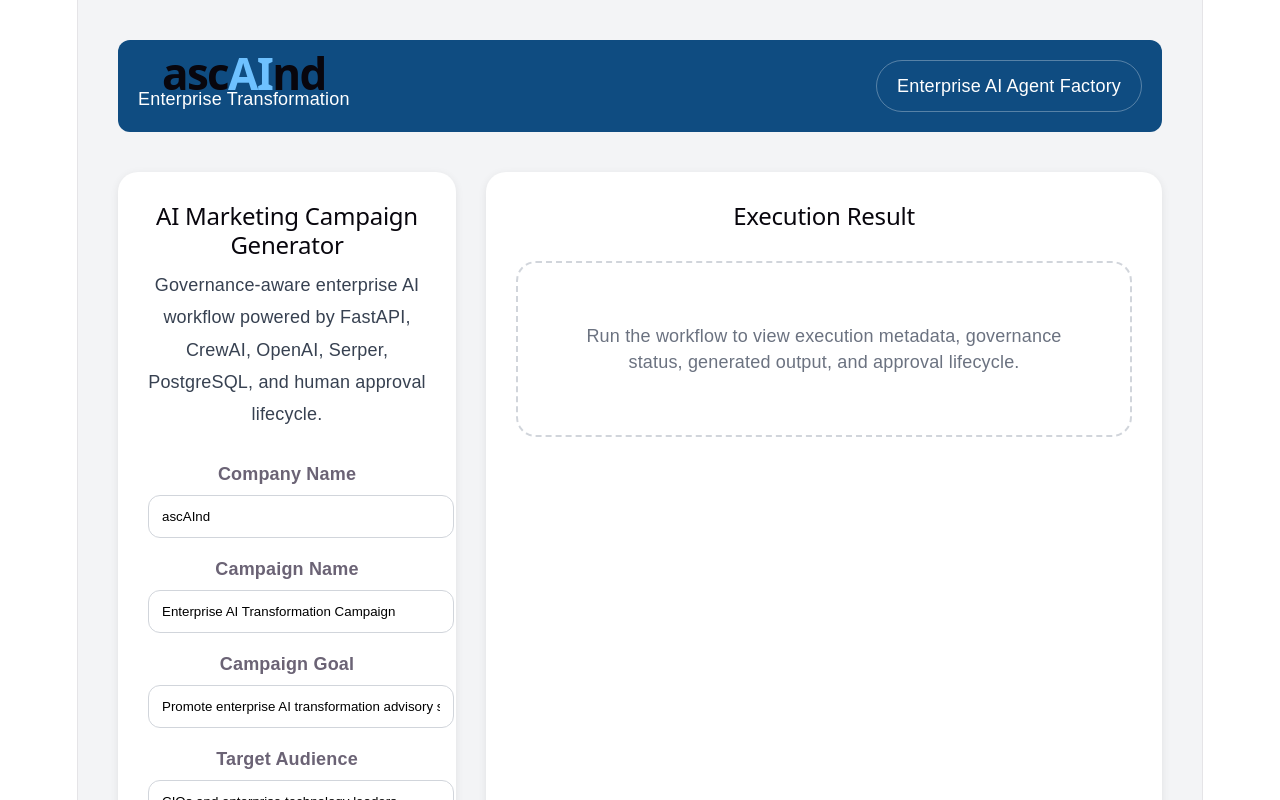
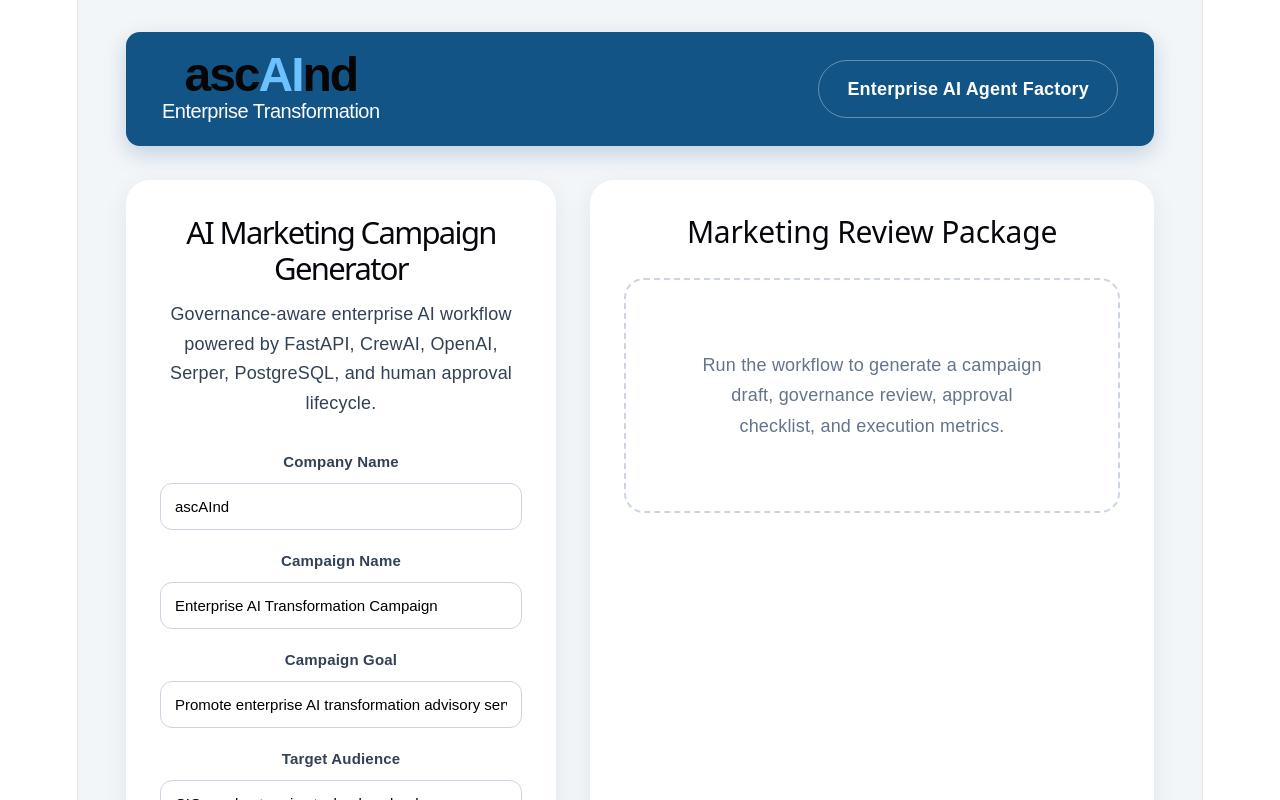
Before and after one commit to ysuneja06/enterprise-ai-agent-factory, a React app in the folder frontend/: page / in a window 1280 px wide. Shown: the top 800 px of the page. Built offline with nearby package versions, Linux system fonts and the light colour scheme; no server answers; the HTML template or start-up script is replaced by a standard one.

Commit message:
Improve enterprise review UI and update environment example

```diff
--- a/frontend/src/App.jsx
+++ b/frontend/src/App.jsx
@@ -67,8 +67,7 @@ function App() {
     } catch (error) {
       setResult({
         status: "error",
-        message:
-          "Unable to connect to backend API. Please ensure FastAPI is running.",
+        message: "Unable to connect to backend API.",
         details: error.message,
       });
     }
@@ -76,74 +75,130 @@ function App() {
     setLoading(false);
   };
 
+  const content = result?.final_output?.content || "";
+  const metadata = result?.execution_metadata || {};
+  const campaign = result?.campaign_context || {};
+  const usage = result?.usage_metrics || {};
+
+  const getSection = (start, end) => {
+    if (!content) return "";
+    const startIndex = content.indexOf(start);
+    if (startIndex === -1) return "";
+    const sliced = content.slice(startIndex + start.length);
+    if (!end) return sliced.trim();
+    const endIndex = sliced.indexOf(end);
+    return (endIndex === -1 ? sliced : sliced.slice(0, endIndex)).trim();
+  };
+
+  const emailDraft = getSection("### 1. Final Email Draft", "### 2.");
+  const assumptions = getSection("### 2. Key Assumptions", "### 3.");
+  const risks = getSection("### 3. Risks or Claims to Verify", "### 4.");
+  const checklist = getSection("### 4. Human Approval Checklist", "### 5.");
+
   return (
     <div
       style={{
-        backgroundColor: "#f3f4f6",
+        backgroundColor: "#f3f6f9",
         minHeight: "100vh",
-        padding: "40px",
-        fontFamily: "Arial",
+        padding: "32px 48px",
+        fontFamily: "Arial, Helvetica, sans-serif",
+        color: "#0f172a",
       }}
     >
       <div
         style={{
-          backgroundColor: "#0f4c81",
-          color: "white",
-          padding: "20px",
-          borderRadius: "12px",
-          marginBottom: "40px",
+          maxWidth: "1500px",
+          margin: "0 auto",
+        }}
+      >
+        <header
+          style={{
+            backgroundColor: "#125486",
+            padding: "22px 36px",
+            borderRadius: "14px",
+            marginBottom: "34px",
             display: "flex",
             justifyContent: "space-between",
             alignItems: "center",
+            boxShadow: "0 8px 22px rgba(15, 76, 129, 0.22)",
           }}
         >
           <div>
-          <h1 style={{ margin: 0, fontSize: "44px", fontWeight: "bold" }}>
-            asc<span style={{ color: "#6ec1ff" }}>AI</span>nd
-          </h1>
-          <p style={{ margin: 0 }}>Enterprise Transformation</p>
-        </div>
-
             <div
               style={{
-            border: "1px solid rgba(255,255,255,0.3)",
-            padding: "12px 20px",
-            borderRadius: "999px",
+                fontSize: "48px",
+                lineHeight: "42px",
+                fontWeight: 800,
+                letterSpacing: "-2px",
+                color: "#050505",
               }}
             >
-          Enterprise AI Agent Factory
+              asc<span style={{ color: "#6ec1ff" }}>AI</span>nd
+            </div>
+            <div
+              style={{
+                color: "white",
+                fontSize: "20px",
+                marginTop: "2px",
+                letterSpacing: "-0.5px",
+              }}
+            >
+              Enterprise Transformation
             </div>
           </div>
 
           <div
             style={{
-          display: "grid",
-          gridTemplateColumns: "1fr 2fr",
-          gap: "30px",
+              color: "white",
+              border: "1px solid rgba(255,255,255,0.35)",
+              padding: "15px 28px",
+              borderRadius: "999px",
+              fontSize: "18px",
+              fontWeight: 600,
             }}
           >
-        <div
+            Enterprise AI Agent Factory
+          </div>
+        </header>
+
+        <main
+          style={{
+            display: "grid",
+            gridTemplateColumns: "430px 1fr",
+            gap: "34px",
+            alignItems: "start",
+          }}
+        >
+          <section
             style={{
               backgroundColor: "white",
-            padding: "30px",
-            borderRadius: "20px",
-            boxShadow: "0 2px 8px rgba(0,0,0,0.08)",
+              padding: "34px",
+              borderRadius: "24px",
+              boxShadow: "0 8px 24px rgba(15, 23, 42, 0.08)",
             }}
           >
-          <h2 style={{ textAlign: "center", marginBottom: "10px" }}>
+            <h1
+              style={{
+                textAlign: "center",
+                fontSize: "31px",
+                lineHeight: "36px",
+                margin: "0 0 14px",
+              }}
+            >
               AI Marketing Campaign Generator
-          </h2>
+            </h1>
 
             <p
               style={{
                 textAlign: "center",
-              color: "#374151",
-              lineHeight: "1.8",
+                color: "#334155",
+                lineHeight: "1.65",
+                fontSize: "18px",
                 marginBottom: "30px",
               }}
             >
-            Governance-aware enterprise AI workflow powered by FastAPI, CrewAI,
-            OpenAI, Serper, PostgreSQL, and human approval lifecycle.
+              Governance-aware enterprise AI workflow powered by FastAPI,
+              CrewAI, OpenAI, Serper, PostgreSQL, and human approval lifecycle.
             </p>
 
             {visibleFields.map((key) => (
@@ -152,7 +207,9 @@ function App() {
                   style={{
                     display: "block",
                     marginBottom: "8px",
-                  fontWeight: "bold",
+                    fontWeight: 700,
+                    fontSize: "15px",
+                    color: "#334155",
                     textTransform: "capitalize",
                   }}
                 >
@@ -166,9 +223,10 @@ function App() {
                     onChange={handleChange}
                     style={{
                       width: "100%",
-                    padding: "13px",
+                      padding: "14px",
                       borderRadius: "12px",
-                    border: "1px solid #d1d5db",
+                      border: "1px solid #cbd5e1",
+                      fontSize: "15px",
                     }}
                   >
                     <option value="Strict">Strict</option>
@@ -183,9 +241,11 @@ function App() {
                     onChange={handleChange}
                     style={{
                       width: "100%",
-                    padding: "13px",
+                      padding: "14px",
                       borderRadius: "12px",
-                    border: "1px solid #d1d5db",
+                      border: "1px solid #cbd5e1",
+                      fontSize: "15px",
+                      boxSizing: "border-box",
                     }}
                   />
                 )}
@@ -197,13 +257,14 @@ function App() {
               disabled={loading}
               style={{
                 width: "100%",
-              padding: "16px",
+                marginTop: "8px",
+                padding: "17px",
                 borderRadius: "14px",
                 border: "none",
-              backgroundColor: loading ? "#94a3b8" : "#0f4c81",
+                backgroundColor: loading ? "#94a3b8" : "#125486",
                 color: "white",
                 fontSize: "18px",
-              fontWeight: "bold",
+                fontWeight: 800,
                 cursor: loading ? "not-allowed" : "pointer",
               }}
             >
@@ -211,90 +272,256 @@ function App() {
                 ? "Running Enterprise AI Workflow..."
                 : "Run Campaign Workflow"}
             </button>
+          </section>
+
+          <section
+            style={{
+              backgroundColor: "white",
+              padding: "34px",
+              borderRadius: "24px",
+              boxShadow: "0 8px 24px rgba(15, 23, 42, 0.08)",
+              minHeight: "760px",
+            }}
+          >
+            <h2
+              style={{
+                textAlign: "center",
+                fontSize: "30px",
+                marginTop: 0,
+                marginBottom: "28px",
+              }}
+            >
+              Marketing Review Package
+            </h2>
+
+            {!result && (
+              <div
+                style={{
+                  textAlign: "center",
+                  color: "#64748b",
+                  border: "2px dashed #cbd5e1",
+                  padding: "70px",
+                  borderRadius: "20px",
+                  fontSize: "18px",
+                  lineHeight: "1.7",
+                }}
+              >
+                Run the workflow to generate a campaign draft, governance review,
+                approval checklist, and execution metrics.
+              </div>
+            )}
+
+            {result?.status === "error" && (
+              <div
+                style={{
+                  backgroundColor: "#fff1f2",
+                  border: "1px solid #fecdd3",
+                  padding: "24px",
+                  borderRadius: "16px",
+                  color: "#9f1239",
+                }}
+              >
+                <h3>Error</h3>
+                <p>{result.message}</p>
+                <pre style={{ whiteSpace: "pre-wrap" }}>
+                  {JSON.stringify(result.details, null, 2)}
+                </pre>
+              </div>
+            )}
+
+            {result && result.status !== "error" && (
+              <div>
+                <div
+                  style={{
+                    display: "grid",
+                    gridTemplateColumns: "1fr 1fr",
+                    gap: "18px",
+                    marginBottom: "28px",
+                  }}
+                >
+                  <div
+                    style={{
+                      backgroundColor: "#ecfdf5",
+                      border: "1px solid #bbf7d0",
+                      padding: "18px",
+                      borderRadius: "16px",
+                    }}
+                  >
+                    <div style={{ color: "#166534", fontWeight: 800 }}>
+                      Status
+                    </div>
+                    <div style={{ fontSize: "20px", marginTop: "6px" }}>
+                      Content Ready for Human Review
+                    </div>
                   </div>
 
                   <div
                     style={{
-            backgroundColor: "white",
-            padding: "30px",
-            borderRadius: "20px",
-            boxShadow: "0 2px 8px rgba(0,0,0,0.08)",
+                      backgroundColor: "#fffbeb",
+                      border: "1px solid #fde68a",
+                      padding: "18px",
+                      borderRadius: "16px",
                     }}
                   >
-          <h2 style={{ textAlign: "center", marginBottom: "30px" }}>
-            Execution Result
-          </h2>
-
-          {result ? (
-            <div>
+                    <div style={{ color: "#92400e", fontWeight: 800 }}>
+                      Approval
+                    </div>
+                    <div style={{ fontSize: "20px", marginTop: "6px" }}>
+                      Pending
+                    </div>
                     <div
                       style={{
-                  marginBottom: "20px",
-                  paddingBottom: "20px",
-                  borderBottom: "1px solid #e5e7eb",
+                        fontSize: "13px",
+                        color: "#92400e",
+                        marginTop: "8px",
+                        lineHeight: "1.5",
                       }}
                     >
-                <strong>Status</strong>
-                <div style={{ float: "right", fontWeight: "bold" }}>
-                  {result.status || "completed"}
+                      Once extended, approval can move the output to an email
+                      client, CRM, campaign system, or publishing workflow.
+                    </div>
                   </div>
                 </div>
 
-              {result.execution_id && (
-                <div style={{ marginBottom: "12px" }}>
-                  <strong>Execution ID:</strong> {result.execution_id}
+                <Box title="Campaign Summary">
+                  <Info label="Campaign Name" value={campaign.campaign_name} />
+                  <Info label="Company" value={campaign.company_name} />
+                  <Info label="Target Audience" value={campaign.target_audience} />
+                  <Info label="Topic" value={campaign.topic} />
+                  <Info label="Governance Mode" value={campaign.governance_mode} />
+                </Box>
+
+                <Box title="Generated Email Draft">
+                  <FormattedText text={emailDraft || content} />
+                </Box>
+
+                <Box title="Governance & Risk Review">
+                  <FormattedText text={risks || "No explicit risks returned."} />
+                </Box>
+
+                <Box title="Human Approval Checklist">
+                  <FormattedText
+                    text={checklist || "Review generated content before use."}
+                  />
+                </Box>
+
+                <Box title="Key Assumptions">
+                  <FormattedText
+                    text={assumptions || "No assumptions returned."}
+                  />
+                </Box>
+
+                <Box title="Execution Metrics">
+                  <div
+                    style={{
+                      display: "grid",
+                      gridTemplateColumns: "repeat(4, 1fr)",
+                      gap: "14px",
+                    }}
+                  >
+                    <Metric label="Model" value={usage.model_name} />
+                    <Metric
+                      label="Input Tokens"
+                      value={usage.estimated_input_tokens}
+                    />
+                    <Metric
+                      label="Output Tokens"
+                      value={usage.estimated_output_tokens}
+                    />
+                    <Metric
+                      label="Estimated Cost"
+                      value={
+                        usage.estimated_cost_usd
+                          ? `$${usage.estimated_cost_usd}`
+                          : ""
+                      }
+                    />
+                  </div>
+
+                  <div style={{ marginTop: "16px", fontSize: "13px" }}>
+                    <strong>Execution ID:</strong> {metadata.execution_id}
+                  </div>
+                </Box>
               </div>
             )}
-
-              {result.approval_status && (
-                <div style={{ marginBottom: "12px" }}>
-                  <strong>Approval Status:</strong> {result.approval_status}
-                </div>
-              )}
-
-              {result.estimated_cost_usd && (
-                <div style={{ marginBottom: "12px" }}>
-                  <strong>Estimated Cost:</strong> ${result.estimated_cost_usd}
-                </div>
-              )}
-
-              <h3 style={{ textAlign: "center", marginBottom: "20px" }}>
-                Generated Output
-              </h3>
-
-              <pre
-                style={{
-                  backgroundColor: "#06122e",
-                  color: "white",
-                  padding: "30px",
-                  borderRadius: "20px",
-                  overflowX: "auto",
-                  lineHeight: "1.8",
-                  whiteSpace: "pre-wrap",
-                  maxHeight: "650px",
-                }}
-              >
-                {JSON.stringify(result, null, 2)}
-              </pre>
-            </div>
-          ) : (
-            <div
-              style={{
-                textAlign: "center",
-                color: "#6b7280",
-                border: "2px dashed #d1d5db",
-                padding: "60px",
-                borderRadius: "20px",
-              }}
-            >
-              Run the workflow to view execution metadata, governance status,
-              generated output, and approval lifecycle.
-            </div>
-          )}
-        </div>
+          </section>
+        </main>
       </div>
     </div>
   );
 }
 
+function Box({ title, children }) {
+  return (
+    <div
+      style={{
+        border: "1px solid #e2e8f0",
+        borderRadius: "18px",
+        padding: "22px",
+        marginBottom: "22px",
+        backgroundColor: "#ffffff",
+      }}
+    >
+      <h3
+        style={{
+          marginTop: 0,
+          marginBottom: "16px",
+          fontSize: "22px",
+          color: "#0f172a",
+        }}
+      >
+        {title}
+      </h3>
+      {children}
+    </div>
+  );
+}
+
+function Info({ label, value }) {
+  return (
+    <div style={{ marginBottom: "10px", lineHeight: "1.5" }}>
+      <strong>{label}:</strong> {value || "—"}
+    </div>
+  );
+}
+
+function Metric({ label, value }) {
+  return (
+    <div
+      style={{
+        backgroundColor: "#f8fafc",
+        padding: "14px",
+        borderRadius: "14px",
+        border: "1px solid #e2e8f0",
+      }}
+    >
+      <div style={{ color: "#64748b", fontSize: "13px", fontWeight: 700 }}>
+        {label}
+      </div>
+      <div style={{ fontSize: "17px", fontWeight: 800, marginTop: "6px" }}>
+        {value || "—"}
+      </div>
+    </div>
+  );
+}
+
+function FormattedText({ text }) {
+  return (
+    <div
+      style={{
+        whiteSpace: "pre-wrap",
+        lineHeight: "1.7",
+        color: "#1e293b",
+        fontSize: "16px",
+      }}
+    >
+      {text
+        .replaceAll("**", "")
+        .replaceAll("---", "")
+        .replaceAll("###", "")
+        .trim()}
+    </div>
+  );
+}
+
 export default App;
```
Also changed, not shown: 1 other file (tests, documents, lock files or other folders). Lines whose indentation alone changed are shown as unchanged.
